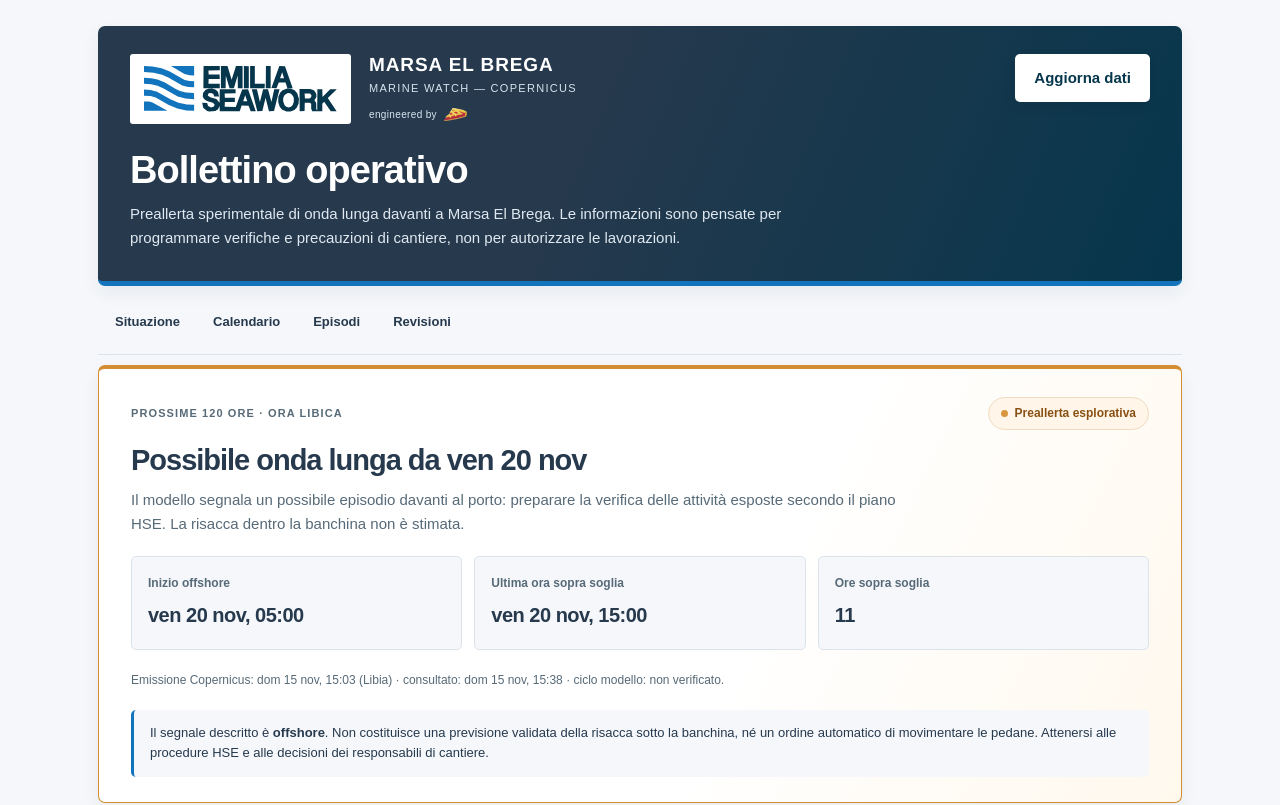
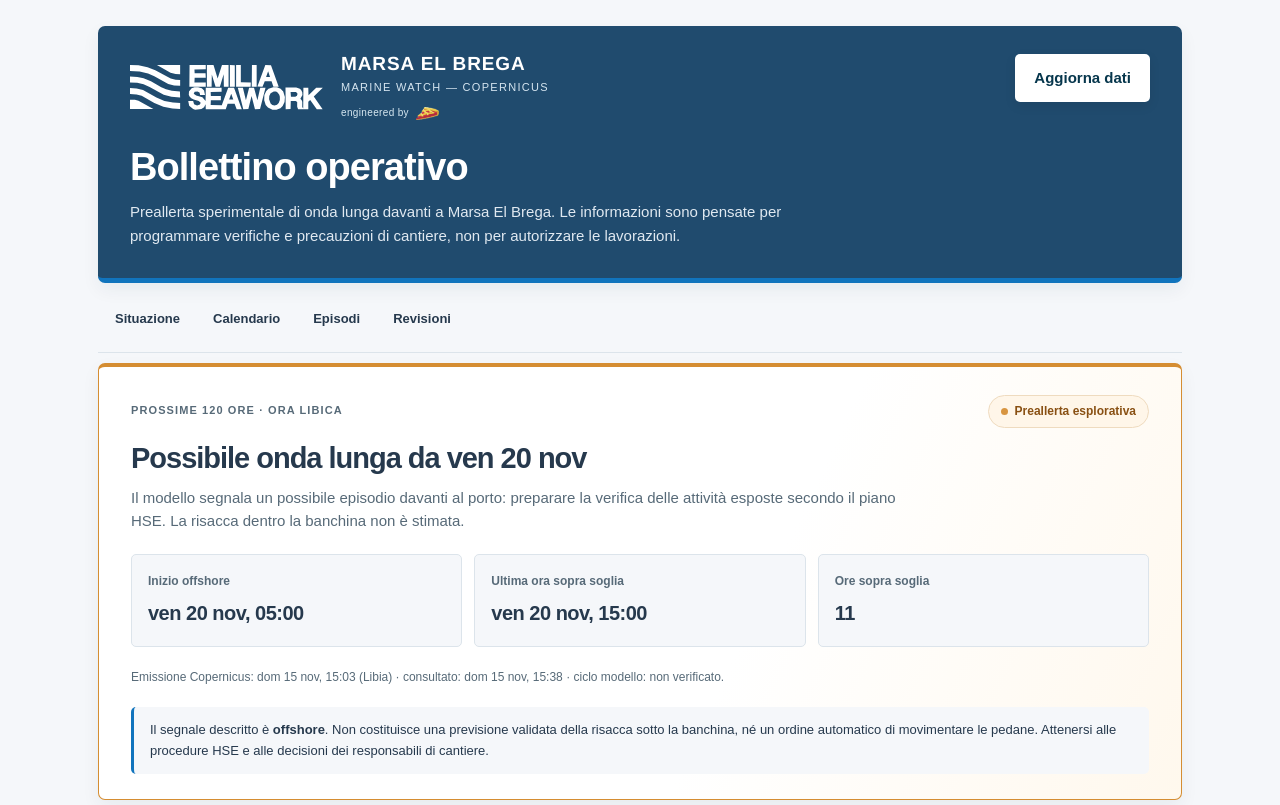
Before and after one commit to andreacaracci/medsea-wave-feed, a plain HTML site: page bollettino.html in a window 1280 px wide. Shown: the top 805 px of the page. Drawn offline with Linux system fonts and the light colour scheme.

Commit message:
4D3: match corporate masthead with white transparent Emilia logo

```diff
--- a/bollettino.html
+++ b/bollettino.html
@@ -26,13 +26,13 @@ a{color:var(--blue);text-underline-offset:3px}
 header{
   display:flex;align-items:flex-start;justify-content:space-between;gap:28px;
   padding:28px 32px 30px;border-radius:7px;border-bottom:5px solid var(--blue);
-  background:linear-gradient(113deg,#26394d 0%,#26394d 44%,#06364c 100%);
+  background:#204b6e;
   box-shadow:var(--shadow);color:#fff;
 }
 .header-copy{min-width:0;flex:1}
 .brand{display:flex;align-items:center;gap:18px;min-width:0}
-.brand-logo{display:flex;align-items:center;justify-content:center;background:#fff;padding:11px 13px;border:1px solid rgba(255,255,255,.45);border-radius:3px;flex:none}
-.brand-logo img{display:block;width:193px;height:auto}
+.brand-logo{display:flex;align-items:center;justify-content:center;background:transparent;padding:0;border:0;border-radius:0;flex:none}
+.brand-logo img{display:block;width:193px;height:auto;filter:brightness(0) invert(1)}
 .brand-name{min-width:0}
 .brand-name strong{display:block;font-family:"Helvetica Neue",Arial,sans-serif;font-size:19px;font-weight:750;line-height:1.1;letter-spacing:.9px;color:#fff}
 .brand-subtitle{display:block;font-size:11px;letter-spacing:1.3px;margin-top:4px;color:#d5e5f0}
```
